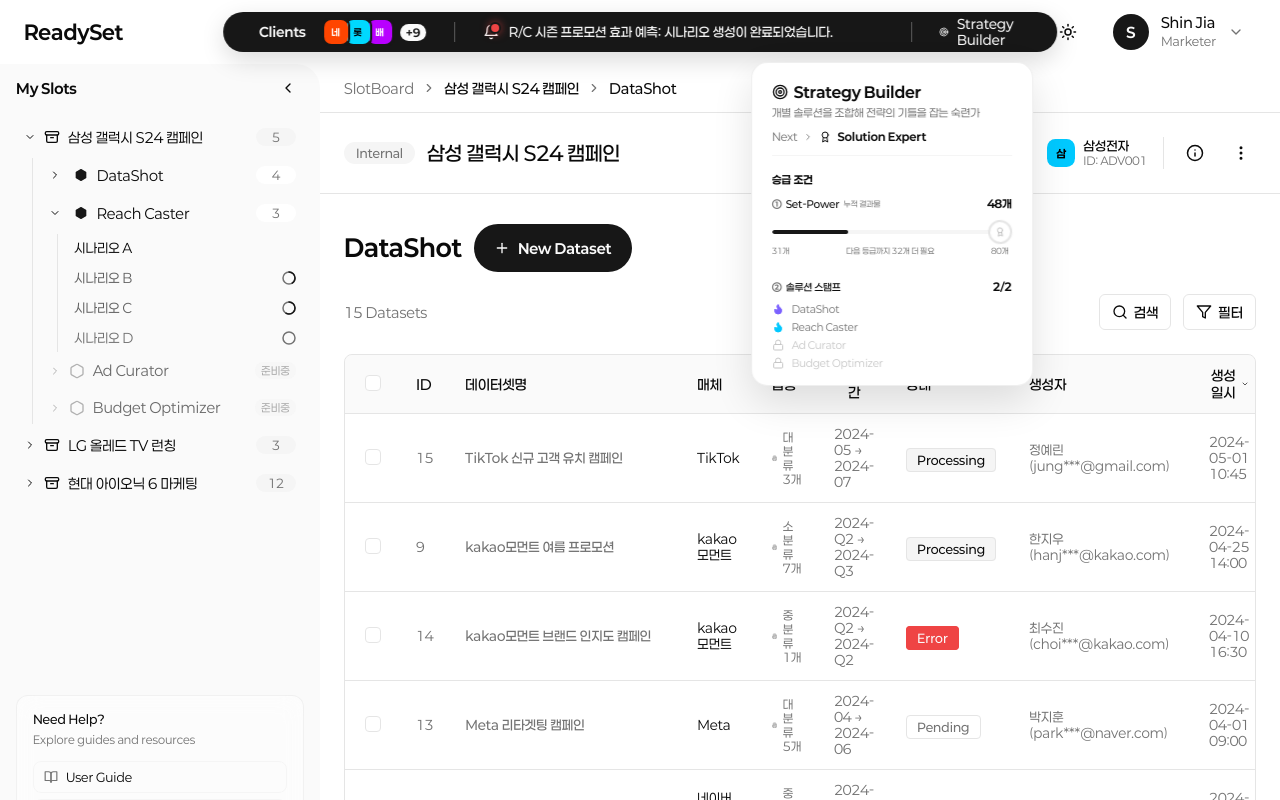
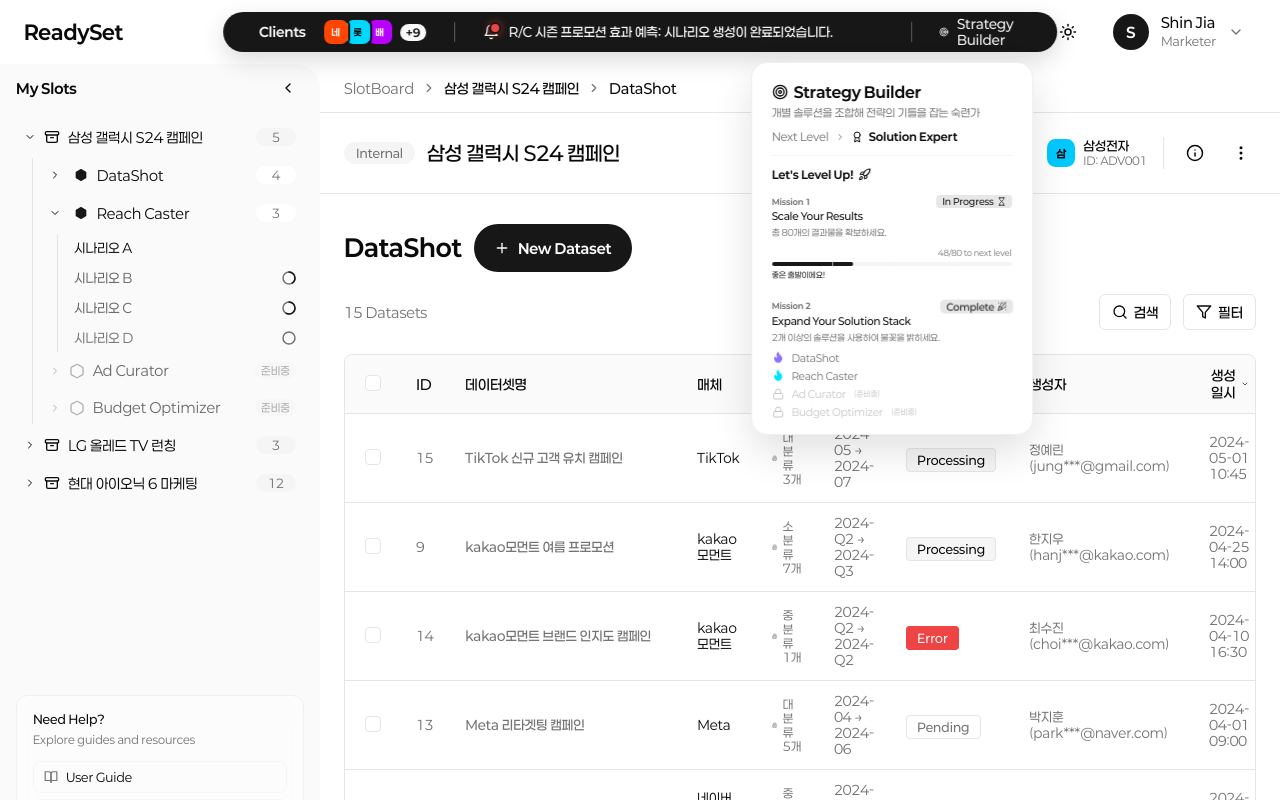
Before and after one commit to taetaej/ReadySet, a React (Vite) app: page /datashot in a window 1280 px wide. Both pictures are taken after a click on the element "Strategy Builder". Shown: the top 800 px of the page. Built offline with nearby package versions, Linux system fonts and the light colour scheme.

Commit message:
feat: GNB 등급 카드 Level-Up Mission 개선
- 미션 텍스트/칩 전면 리뉴얼 (In Progress, Complete)
- 프로그레스바 마일스톤 마커 + 동적 응원 메시지 추가
- 솔루션 Flame 불꽃 일렁임 애니메이션 적용
- 알림 데이터 등급→레벨 용어 통일

```diff
--- a/src/components/layout/GlobalNavBar.tsx
+++ b/src/components/layout/GlobalNavBar.tsx
@@ -182,7 +182,7 @@ export function GlobalNavBar({ isDarkMode, onToggleDarkMode }: GlobalNavBarProps
       id: 11,
       solution: 'ReadySet',
       scenarioName: '개별 솔루션을 조합해 전략의 기틀을 잡는 숙련가입니다.',
-      message: 'Strategy Builder 등급에 도달했습니다.',
+      message: 'Strategy Builder 레벨에 도달했습니다.',
       completedMinutesAgo: 360,
       isNew: false,
       status: 'info',
--- a/src/components/layout/GradeCard.tsx
+++ b/src/components/layout/GradeCard.tsx
@@ -1,5 +1,5 @@
 import { useState, useEffect, useRef } from 'react'
-import { ChevronRight, Award, Flame, Lock, Zap, Activity, Target, Crown, Star } from 'lucide-react'
+import { ChevronRight, Award, Flame, Lock, Zap, Activity, Target, Crown, Star, Rocket, Hourglass, PartyPopper } from 'lucide-react'
 
 const grades = [
   { name: 'Slot-In Ready', icon: Zap, description: 'ReadySet의 잠재력을 탐색 중인 예비 전략가.' },
@@ -83,7 +83,7 @@ export function GradeCard() {
 
             {nextGrade && (
               <div style={{ display: 'flex', alignItems: 'center', gap: '6px', fontSize: '11px', marginTop: '10px' }} className="text-muted-foreground">
-                <span>Next</span>
+                <span>Next Level</span>
                 <ChevronRight size={10} />
                 <nextGrade.icon size={12} style={{ color: 'hsl(var(--foreground))' }} />
                 <span style={{ fontWeight: '600', fontSize: '11px' }} className="text-foreground">{nextGrade.name}</span>
@@ -91,55 +91,58 @@ export function GradeCard() {
             )}
 
             <div style={{ marginTop: '12px', paddingTop: '12px', borderTop: '1px solid hsl(var(--border) / 0.4)' }}>
-              <span style={{ fontSize: '11px', fontWeight: '600', color: 'hsl(var(--foreground))' }}>승급 조건</span>
+              <div style={{ display: 'flex', alignItems: 'center', gap: '4px' }}>
+                <span style={{ fontSize: '11px', fontWeight: '600', color: 'hsl(var(--foreground))' }}>Let's Level Up!</span>
+                <span style={{ display: 'inline-flex' }}><Rocket size={13} style={{ color: 'hsl(var(--primary))' }} /></span>
+              </div>
 
-              {/* Set-Power */}
-              <div style={{ marginBottom: '12px', marginTop: '10px' }}>
-                <div style={{ display: 'flex', alignItems: 'center', justifyContent: 'space-between', marginBottom: '6px' }}>
-                  <div style={{ display: 'flex', alignItems: 'center', gap: '4px' }}>
-                    <span style={{ fontSize: '10px', fontWeight: '600', color: 'hsl(var(--muted-foreground))' }}>①</span>
-                    <span style={{ fontSize: '10px', fontWeight: '500', color: 'hsl(var(--foreground))' }}>Set-Power</span>
-                    <div style={{ fontSize: '8px', marginTop: '1px' }} className="text-muted-foreground">누적 결과물</div>
+              {/* 미션 1 */}
+              <div style={{ marginTop: '14px' }}>
+                <div style={{ display: 'flex', alignItems: 'center', justifyContent: 'space-between', marginBottom: '2px' }}>
+                  <span style={{ fontSize: '8px', fontWeight: '600', color: 'hsl(var(--muted-foreground))' }}>Mission 1</span>
+                  <span style={{ fontSize: '9px', fontWeight: '500', color: 'hsl(var(--primary))', backgroundColor: 'hsl(var(--primary) / 0.1)', padding: '1px 6px', borderRadius: '4px', display: 'inline-flex', alignItems: 'center', gap: '3px', minWidth: '52px', justifyContent: 'center' }}>
+                    In Progress
+                    <Hourglass size={9} style={{ display: 'inline-block', animation: 'hourglassFlip 3s ease-in-out infinite' }} />
+                  </span>
                 </div>
-                  <span style={{ fontSize: '11px', fontWeight: '800' }} className="text-foreground">48개</span>
+                <div style={{ fontSize: '10px', fontWeight: '500', color: 'hsl(var(--foreground))', marginBottom: '4px' }}>Scale Your Results</div>
+                <div style={{ fontSize: '9px', lineHeight: '1.5' }} className="text-muted-foreground">총 80개의 결과물을 확보하세요.</div>
+                <div style={{ position: 'relative', marginTop: '8px' }}>
+                  <div style={{ display: 'flex', justifyContent: 'flex-end', marginBottom: '4px' }}>
+                    <span style={{ fontSize: '8px' }} className="text-muted-foreground">48/80 to next level</span>
                   </div>
-                {(() => {
+                  <div style={{ position: 'relative', height: '4px', borderRadius: '2px', backgroundColor: 'hsl(var(--muted))', overflow: 'visible' }}>
+                    <div style={{ width: `${animatedFill}%`, height: '100%', borderRadius: '2px', backgroundColor: 'hsl(var(--primary))', transition: 'width 0.6s cubic-bezier(0.4, 0, 0.2, 1)' }} />
+                    {[25, 50, 75].map(milestone => {
+                      const reached = animatedFill >= milestone
                       return (
-                    <div style={{ position: 'relative', marginTop: '12px' }}>
-                      <div style={{ position: 'relative', height: '20px', display: 'flex', alignItems: 'center' }}>
-                        <div style={{ position: 'absolute', left: 0, right: '14px', height: '4px', borderRadius: '2px', backgroundColor: 'hsl(var(--muted))', overflow: 'hidden' }}>
-                          <div style={{ width: `${animatedFill}%`, height: '100%', borderRadius: '2px', backgroundColor: 'hsl(var(--primary))', transition: 'width 0.6s cubic-bezier(0.4, 0, 0.2, 1)' }} />
+                        <div key={milestone} style={{
+                          position: 'absolute', left: `${milestone}%`, top: 0,
+                          width: '1px', height: '100%',
+                          backgroundColor: 'hsl(var(--card) / 0.6)',
+                          zIndex: 1
+                        }} />
+                      )
+                    })}
                   </div>
-                        <div style={{
-                          position: 'absolute', right: 0, top: '50%', transform: 'translateY(-50%)',
-                          width: '20px', height: '20px', borderRadius: '50%',
-                          backgroundColor: 'hsl(var(--card))', border: '2px solid hsl(var(--border))',
-                          display: 'flex', alignItems: 'center', justifyContent: 'center', zIndex: 1,
-                          animation: 'gradeIconWobble 2s ease-in-out infinite'
-                        }}>
-                          <Award size={10} style={{ color: 'hsl(var(--muted-foreground))', opacity: 0.5 }} />
+                  <div style={{ fontSize: '8px', color: 'hsl(var(--primary))', marginTop: '4px' }}>
+                    {animatedFill >= 75 ? '거의 다 왔어요!' : animatedFill >= 50 ? '절반을 넘었어요!' : animatedFill >= 25 ? '좋은 출발이에요!' : '시작이 반이에요!'}
                   </div>
                 </div>
-                      <div style={{ display: 'flex', justifyContent: 'space-between', alignItems: 'center', marginTop: '4px' }}>
-                        <span style={{ fontSize: '8px' }} className="text-muted-foreground">31개</span>
-                        <span style={{ fontSize: '8px' }} className="text-muted-foreground">다음 등급까지 32개 더 필요</span>
-                        <span style={{ fontSize: '8px', marginRight: '3px' }} className="text-muted-foreground">80개</span>
-                      </div>
-                    </div>
-                  )
-                })()}
               </div>
 
-              {/* 솔루션 스탬프 */}
-              <div style={{ paddingTop: '12px' }}>
-                <div style={{ display: 'flex', alignItems: 'center', justifyContent: 'space-between', marginBottom: '10px' }}>
-                  <div style={{ display: 'flex', alignItems: 'center', gap: '4px' }}>
-                    <span style={{ fontSize: '10px', fontWeight: '600', color: 'hsl(var(--muted-foreground))' }}>②</span>
-                    <span style={{ fontSize: '10px', fontWeight: '500', color: 'hsl(var(--foreground))' }}>솔루션 스탬프</span>
+              {/* 미션 2 */}
+              <div style={{ marginTop: '20px' }}>
+                <div style={{ display: 'flex', alignItems: 'center', justifyContent: 'space-between', marginBottom: '2px' }}>
+                  <span style={{ fontSize: '8px', fontWeight: '600', color: 'hsl(var(--muted-foreground))' }}>Mission 2</span>
+                  <span style={{ fontSize: '9px', fontWeight: '500', color: 'hsl(var(--primary))', backgroundColor: 'hsl(var(--primary) / 0.1)', padding: '1px 6px', borderRadius: '4px', display: 'inline-flex', alignItems: 'center', gap: '3px', minWidth: '52px', justifyContent: 'center', animation: 'softBounce 2s ease-in-out infinite' }}>
+                    Complete
+                    <PartyPopper size={9} />
+                  </span>
                 </div>
-                  <span style={{ fontSize: '11px', fontWeight: '700' }} className="text-foreground">2/2</span>
-                </div>
-                <div style={{ display: 'flex', flexDirection: 'column', gap: '6px' }}>
+                <div style={{ fontSize: '10px', fontWeight: '500', color: 'hsl(var(--foreground))', marginBottom: '4px' }}>Expand Your Solution Stack</div>
+                <div style={{ fontSize: '9px', lineHeight: '1.5' }} className="text-muted-foreground">2개 이상의 솔루션을 사용하여 불꽃을 밝히세요.</div>
+                <div style={{ display: 'flex', flexDirection: 'column', gap: '6px', marginTop: '8px' }}>
                   {[
                     { name: 'DataShot', color: '#7B61FF', done: true },
                     { name: 'Reach Caster', color: '#00C8FF', done: true },
@@ -148,10 +151,11 @@ export function GradeCard() {
                   ].map((s, i) => (
                     <div key={i} style={{ display: 'flex', alignItems: 'center', gap: '8px', opacity: s.done ? 1 : 0.4 }}>
                       {s.done
-                        ? <Flame size={12} fill={s.color} style={{ color: s.color, flexShrink: 0 }} />
+                        ? <Flame size={12} fill={s.color} style={{ color: s.color, flexShrink: 0, animation: 'flameFlicker 1.5s ease-in-out infinite' }} />
                         : <Lock size={12} style={{ color: 'hsl(var(--muted-foreground))', flexShrink: 0 }} />
                       }
                       <span style={{ fontSize: '10px', color: s.done ? '#737373' : 'hsl(var(--muted-foreground))' }}>{s.name}</span>
+                      {!s.done && <span style={{ fontSize: '8px', color: 'hsl(var(--muted-foreground))' }}>(준비중)</span>}
                     </div>
                   ))}
                 </div>
--- a/src/styles/globals.css
+++ b/src/styles/globals.css
@@ -1106,3 +1106,43 @@
   25% { transform: translateY(-50%) rotate(-8deg); }
   75% { transform: translateY(-50%) rotate(8deg); }
 }
+
+@keyframes gradeBoxFloat {
+  0%, 100% { transform: translateY(0); }
+  50% { transform: translateY(-3px); }
+}
+
+@keyframes thumbBounce {
+  0%, 100% { transform: rotate(0deg) scale(1); }
+  25% { transform: rotate(-15deg) scale(1.2); }
+  50% { transform: rotate(0deg) scale(1); }
+  75% { transform: rotate(10deg) scale(1.1); }
+}
+
+@keyframes hourglassFlip {
+  0%, 80% { transform: rotate(0deg); }
+  90% { transform: rotate(180deg); }
+  100% { transform: rotate(180deg); }
+}
+
+@keyframes partyBounce {
+  0%, 100% { transform: rotate(0deg) scale(1); }
+  20% { transform: rotate(-10deg) scale(1.2); }
+  40% { transform: rotate(10deg) scale(1.15); }
+  60% { transform: rotate(-5deg) scale(1.1); }
+  80% { transform: rotate(5deg) scale(1.05); }
+}
+
+@keyframes softBounce {
+  0%, 100% { transform: scale(1); }
+  50% { transform: scale(1.06); }
+}
+
+@keyframes flameFlicker {
+  0%, 100% { transform: translateY(0) scaleY(1) rotate(0deg); filter: brightness(1); }
+  15% { transform: translateY(-1px) scaleY(1.1) rotate(-2deg); filter: brightness(1.2); }
+  30% { transform: translateY(-2px) scaleY(1.15) rotate(1deg); filter: brightness(1.3); }
+  50% { transform: translateY(-1px) scaleY(0.95) rotate(-1deg); filter: brightness(1.1); }
+  70% { transform: translateY(-2px) scaleY(1.12) rotate(2deg); filter: brightness(1.25); }
+  85% { transform: translateY(-1px) scaleY(1.05) rotate(-1deg); filter: brightness(1.15); }
+}
```
Lines whose indentation alone changed are shown as unchanged.
